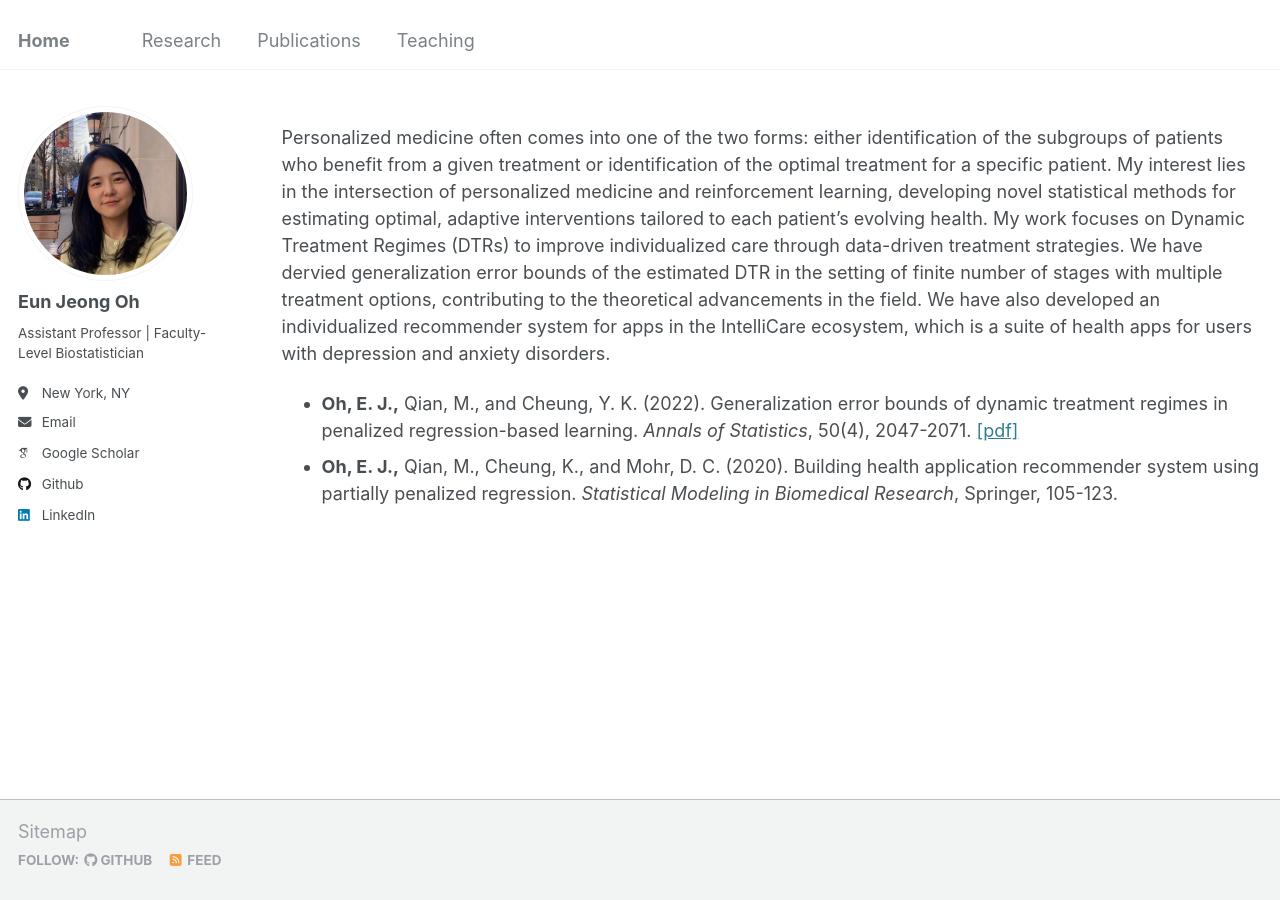
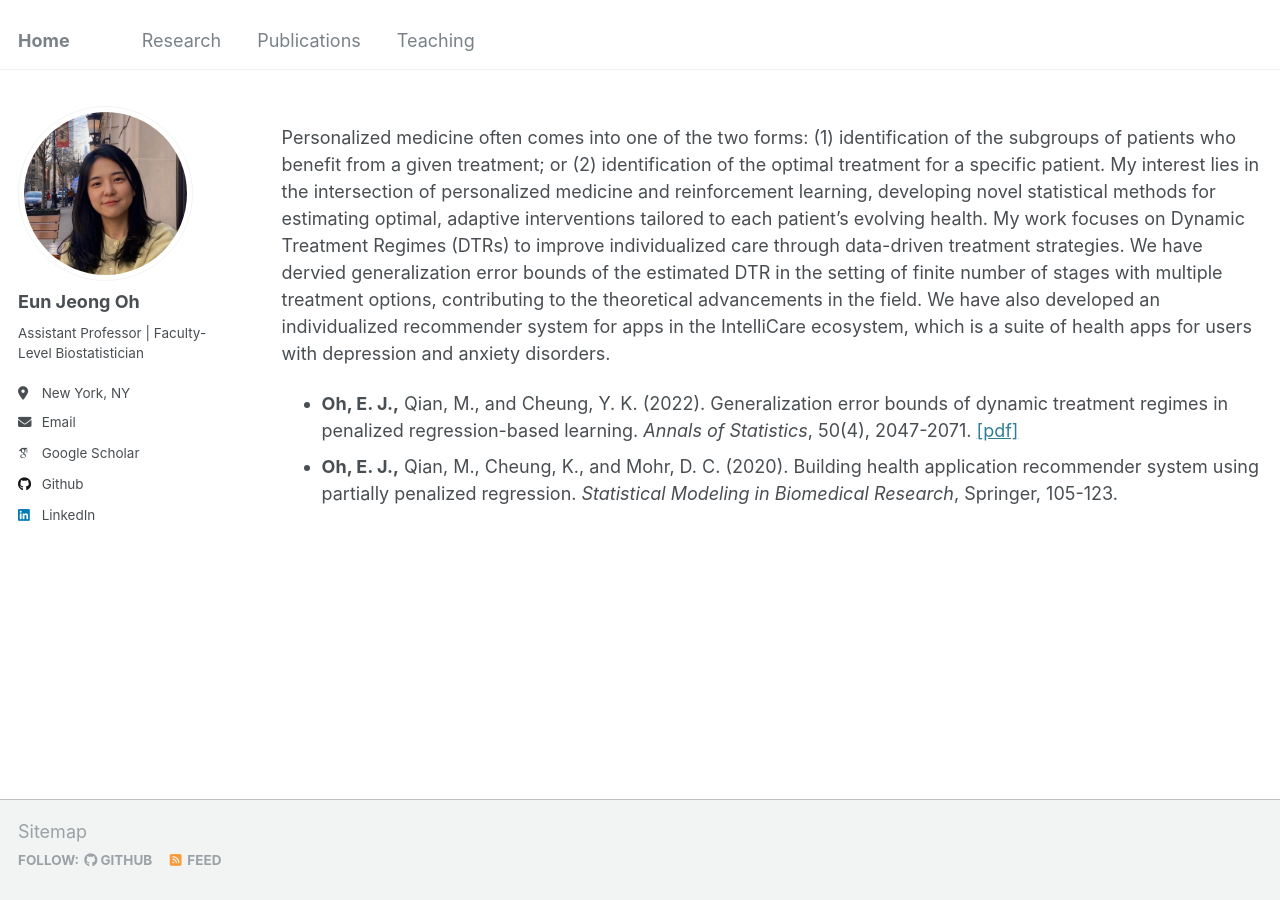
Before and after one commit to oheunj/oheunj.github.io, a Jekyll site: the page built from _pages/research.md, in a window 1280 px wide. Built offline with Jekyll 4.4.1, drawn with Linux system fonts in a browser that asks for light colours; some web fonts are replaced.

Commit message:
Update research.md

```diff
--- a/_pages/research.md
+++ b/_pages/research.md
@@ -10,7 +10,7 @@ redirect_from:
 {% include base_path %}
 
 
-Personalized medicine often comes into one of the two forms: either identification of the subgroups of patients who benefit from a given treatment or identification of the optimal treatment for a specific patient. My interest lies in the intersection of personalized medicine and reinforcement learning, developing novel statistical methods for estimating optimal, adaptive interventions tailored to each patient's evolving health. My work focuses on Dynamic Treatment Regimes (DTRs) to improve individualized care through data-driven treatment strategies. We have dervied generalization error bounds of the estimated DTR in the setting of finite number of stages with multiple treatment options, contributing to the theoretical advancements in the field. We have also developed an individualized recommender system for apps in the IntelliCare ecosystem, which is a suite of health apps for users with depression and anxiety disorders.
+Personalized medicine often comes into one of the two forms: (1) identification of the subgroups of patients who benefit from a given treatment; or (2) identification of the optimal treatment for a specific patient. My interest lies in the intersection of personalized medicine and reinforcement learning, developing novel statistical methods for estimating optimal, adaptive interventions tailored to each patient's evolving health. My work focuses on Dynamic Treatment Regimes (DTRs) to improve individualized care through data-driven treatment strategies. We have dervied generalization error bounds of the estimated DTR in the setting of finite number of stages with multiple treatment options, contributing to the theoretical advancements in the field. We have also developed an individualized recommender system for apps in the IntelliCare ecosystem, which is a suite of health apps for users with depression and anxiety disorders.
 
 * __Oh, E. J.,__ Qian, M., and Cheung, Y. K. (2022). Generalization error bounds of dynamic treatment regimes in penalized regression-based learning. _Annals of Statistics_, 50(4), 2047-2071. [[pdf]](https://par.nsf.gov/servlets/purl/10429985)
 * __Oh, E. J.,__ Qian, M., Cheung, K., and Mohr, D. C. (2020). Building health application recommender system using partially penalized regression. _Statistical Modeling in Biomedical Research_, Springer, 105-123.
```
